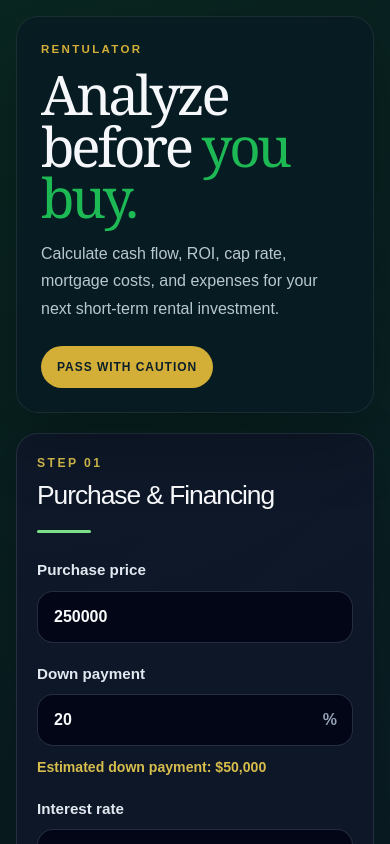
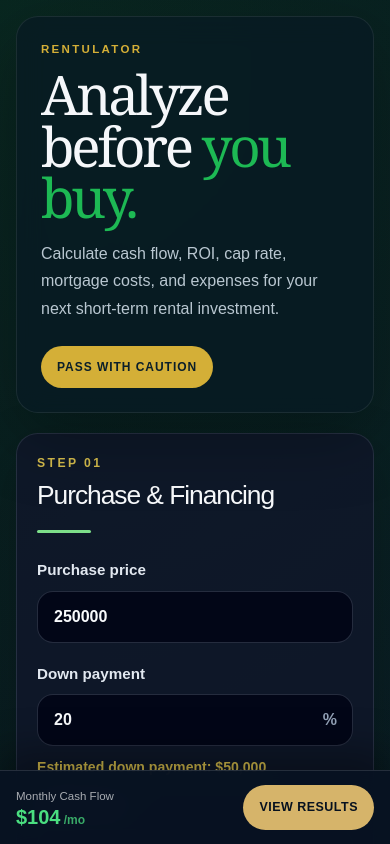
Before and after one commit to codiemaureen/rentulator, a Next.js app: page / in a window 390 px wide. Shown: the top 844 px of the page. Built offline with nearby package versions, Linux system fonts and the light colour scheme.

Commit message:
Adjusting for mobile app view

```diff
--- /dev/null
+++ b/src/app/components/MobileBottomResultsBar.module.css
@@ -0,0 +1,65 @@
+.bottomBar {
+ position: fixed;
+ left: 0;
+ right: 0;
+ bottom: 0;
+ z-index: 50;
+
+ display: none;
+ align-items: center;
+ justify-content: space-between;
+ gap: 1rem;
+
+ padding: 0.9rem 1rem;
+ background: rgba(8, 18, 34, 0.96);
+ border-top: 1px solid rgba(255, 255, 255, 0.12);
+ backdrop-filter: blur(16px);
+ box-shadow: 0 -18px 40px rgba(0, 0, 0, 0.35);
+}
+
+.bottomBar span {
+ display: block;
+ font-size: 0.72rem;
+ color: rgba(255, 255, 255, 0.65);
+ margin-bottom: 0.15rem;
+}
+
+.bottomBar strong {
+ display: flex;
+ align-items: baseline;
+ gap: 0.2rem;
+ font-size: 1.25rem;
+ line-height: 1;
+}
+
+.bottomBar small {
+ font-size: 0.75rem;
+ opacity: 0.75;
+}
+
+.positive {
+ color: #4ade80;
+}
+
+.negative {
+ color: #fb7185;
+}
+
+.button {
+ flex-shrink: 0;
+ text-decoration: none;
+ border-radius: 999px;
+ padding: 0.8rem 1rem;
+ background: #d6b46a;
+ color: #07111f;
+ font-size: 0.78rem;
+ font-weight: 800;
+ letter-spacing: 0.04em;
+ text-transform: uppercase;
+}
+
+@media (max-width: 900px) {
+ .bottomBar {
+  display: flex;
+ }
+}
--- /dev/null
+++ b/src/app/components/MobileBottomResultsBar.tsx
@@ -0,0 +1,27 @@
+import styles from "./MobileBottomResultsBar.module.css";
+import { AnalyzerResults } from "./types";
+import { currency } from "./calculations";
+
+type Props = {
+  results: AnalyzerResults;
+};
+
+export default function MobileBottomResultsBar({ results }: Props) {
+  const isPositive = results.monthlyCashFlow >= 0;
+
+  return (
+    <div className={styles.bottomBar}>
+      <div>
+        <span>Monthly Cash Flow</span>
+        <strong className={isPositive ? styles.positive : styles.negative}>
+          {currency(results.monthlyCashFlow)}
+          <small>/mo</small>
+        </strong>
+      </div>
+
+      <a href="#results" className={styles.button}>
+        View Results
+      </a>
+    </div>
+  );
+}
--- a/src/app/components/RentulatorAnalyzer.module.css
+++ b/src/app/components/RentulatorAnalyzer.module.css
@@ -21,12 +21,35 @@
  min-width: 0;
 }
 
+
+.desktopResults {
+ position: sticky;
+ top: 1.5rem;
+ align-self: start;
+}
+
 @media (max-width: 980px) {
  .shell {
   grid-template-columns: 1fr;
  }
 }
 
+@media (max-width: 900px) {
+ .page {
+  padding-bottom: 6rem;
+ }
+
+ .shell {
+  display: block;
+ }
+
+ .desktopResults {
+  position: static;
+  margin-top: 1.25rem;
+ }
+}
+
+
 @media (max-width: 560px) {
  .page {
   padding: 1rem;
--- a/src/app/components/RentulatorAnalyzer.tsx
+++ b/src/app/components/RentulatorAnalyzer.tsx
@@ -7,6 +7,7 @@
 import RentulatorHero from "./RentulatorHero";
 import AnalyzerForm from "./AnalyzerForm";
 import ResultsCard from "./ResultsCard";
+import MobileBottomResultsBar from "./MobileBottomResultsBar";
 
 const initialValues: AnalyzerValues = {
   purchasePrice: 250000,
@@ -53,8 +54,12 @@
           />
         </div>
 
-        <ResultsCard results={results} />
+        <div className={styles.desktopResults}>
+          <ResultsCard results={results} />
+        </div>
       </section>
+
+      <MobileBottomResultsBar results={results} />
     </main>
   );
 }
```
